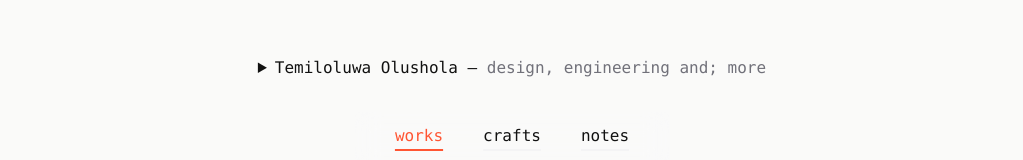
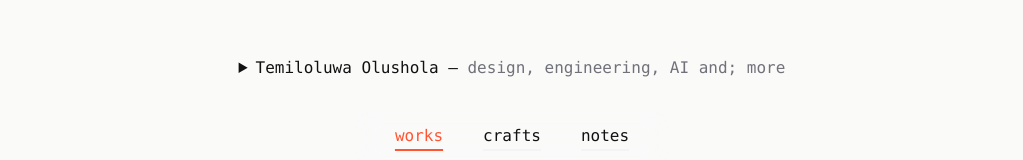
Before and after one commit to JohnOlushola/portfolio, a Next.js app: page / in a window 1280 px wide. Shown: the part 104-264 px from the top of the page, without its empty margins (128-1151 px from the left). Built offline with nearby package versions, Linux system fonts and the light colour scheme.

Commit message:
feat: add AI in description

```diff
--- a/src/components/Header.tsx
+++ b/src/components/Header.tsx
@@ -8,7 +8,7 @@ export function Header() {
         <summary className="cursor-pointer hover:underline group-open:underline underline-offset-8 decoration-dashed decoration-muted-foreground ease-in-out outline-offset-4 focus-visible:outline-accent">
           Temiloluwa Olushola &mdash;{" "}
           <span className="text-muted-foreground">
-            design, engineering and; more
+            design, engineering, AI and; more
           </span>
         </summary>
 
```
